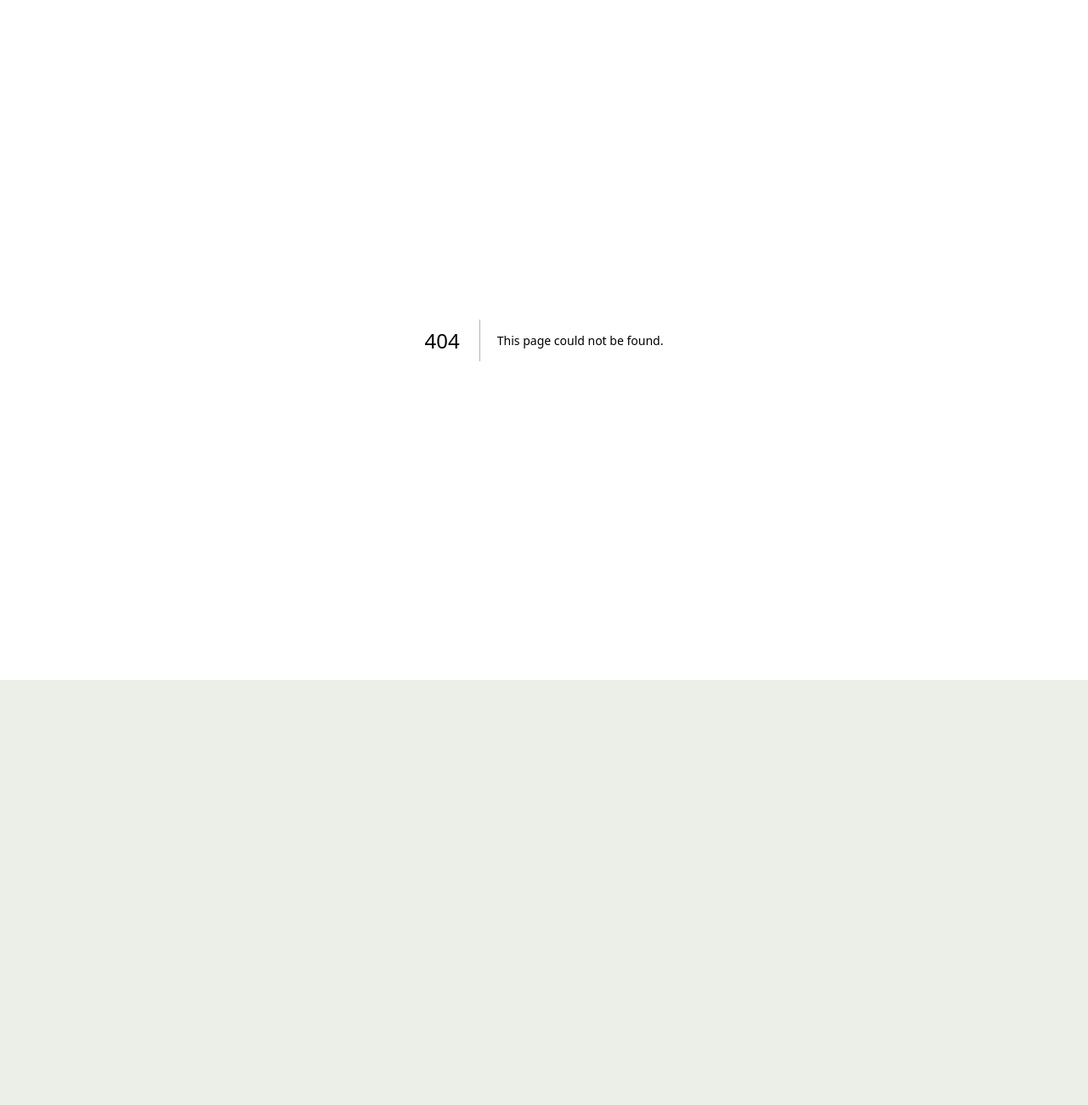
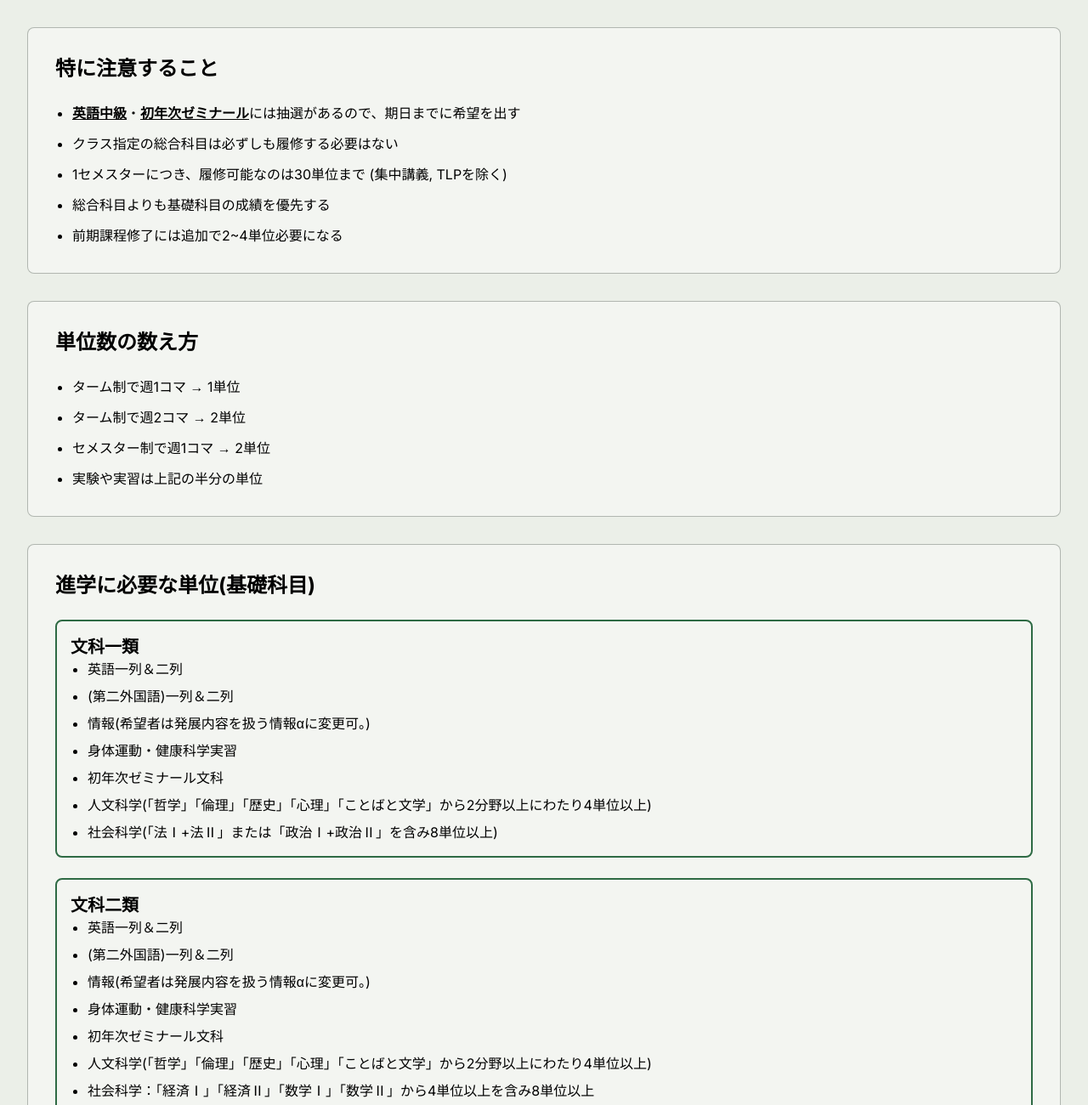
Before and after one commit to ut-code/syllabus-next, a Next.js app: page /notion in a window 1280 px wide. Before the commit this address had no page. Shown: the top 1300 px of the page at 85% size. Before the commit the page ends 800 px from the top, so only its background shows below. Built offline with nearby package versions, Linux system fonts and the light colour scheme.

Commit message:
履修上の注意デザイン変更

```diff
--- a/src/app/components/Header/index.tsx
+++ b/src/app/components/Header/index.tsx
@@ -41,6 +41,13 @@ export default function Header() {
           />
         </a>
       </div>
+      <div>
+        <a href="/notion">
+          <span className="flex space-x-3" >
+            履修上の注意
+          </span>
+        </a>
+      </div>
       <div className="flex space-x-4">
         <button>
           {theme === "light" ? (
--- /dev/null
+++ b/src/app/notion/page.tsx
@@ -0,0 +1,205 @@
+import Head from 'next/head';
+import React from "react";
+import { FaqItem, HowToUseItem } from '../how-to-use/HowToUseItem';
+
+const Notion:React.FC = () => {
+  return (
+    <div>
+
+      <HowToUseItem title="特に注意すること">
+      <ul className="list-disc pl-5 space-y-3">
+            <li>
+              <span className="text-red-600 font-bold underline">英語中級</span>・
+              <span className="text-red-600 font-bold underline">初年次ゼミナール</span>
+              には抽選があるので、期日までに希望を出す
+            </li>
+            <li>クラス指定の総合科目は必ずしも履修する必要はない</li>
+            <li>
+              1セメスターにつき、履修可能なのは
+              <span className="text-red-600">30</span>単位まで (集中講義, TLPを除く)
+            </li>
+            <li>総合科目よりも基礎科目の成績を優先する</li>
+            <li>前期課程修了には追加で2~4単位必要になる</li>
+          </ul>
+      </HowToUseItem>
+
+      <HowToUseItem title="単位数の数え方">
+      <ul className="list-disc pl-5 space-y-3">
+            <li>ターム制で週1コマ → 1単位</li>
+            <li>ターム制で週2コマ → 2単位</li>
+            <li>セメスター制で週1コマ → 2単位</li>
+            <li>実験や実習は上記の半分の単位</li>
+          </ul>
+      </HowToUseItem>
+      {/* <HowToUseItem title="進学に必要な単位">
+        <FaqItem question="文科一類">
+        <ul className="list-disc pl-5 space-y-2">
+              <li>英語一列＆二列</li>
+              <li>(第二外国語)一列＆二列</li>
+              <li>
+                情報(希望者は発展内容を扱う情報αに変更可。)
+              </li>
+              <li>身体運動・健康科学実習</li>
+              <li>初年次ゼミナール文科</li>
+              <li>
+                人文科学(「哲学」「倫理」「歴史」「心理」「ことばと文学」から2分野以上にわたり4単位以上)
+              </li>
+              <li>
+                社会科学(「法Ⅰ+法Ⅱ」または「政治Ⅰ+政治Ⅱ」を含み8単位以上)
+              </li>
+            </ul>
+        </FaqItem>
+      </HowToUseItem> */}
+      <HowToUseItem title="進学に必要な単位(基礎科目)">
+      <div className="grid gap-6 md:grid-cols-2">
+          <div className="border-2 border-primary p-4 rounded-lg col-span-2">
+            <h3 className="text-xl font-bold text-blue-600">文科一類</h3>
+            <ul className="list-disc pl-5 space-y-2">
+              <li>英語一列＆二列</li>
+              <li>(第二外国語)一列＆二列</li>
+              <li>
+                情報(希望者は発展内容を扱う情報αに変更可。)
+              </li>
+              <li>身体運動・健康科学実習</li>
+              <li>初年次ゼミナール文科</li>
+              <li>
+                人文科学(「哲学」「倫理」「歴史」「心理」「ことばと文学」から2分野以上にわたり4単位以上)
+              </li>
+              <li>
+                社会科学(「法Ⅰ+法Ⅱ」または「政治Ⅰ+政治Ⅱ」を含み8単位以上)
+              </li>
+            </ul>
+          </div>
+          <div className="border-2 border-primary p-4 rounded-lg col-span-2">
+            <h3 className="text-xl font-bold text-blue-600">文科二類</h3>
+            <ul className="list-disc pl-5 space-y-2">
+              <li>英語一列＆二列</li>
+              <li>(第二外国語)一列＆二列</li>
+              <li>
+                情報(希望者は発展内容を扱う情報αに変更可。)
+              </li>
+              <li>身体運動・健康科学実習</li>
+              <li>初年次ゼミナール文科</li>
+              <li>
+                人文科学(「哲学」「倫理」「歴史」「心理」「ことばと文学」から2分野以上にわたり4単位以上)
+              </li>
+              <li>
+                社会科学：「経済Ⅰ」「経済Ⅱ」「数学Ⅰ」「数学Ⅱ」から4単位以上を含み8単位以上
+              </li>
+            </ul>
+          </div>
+          <div className="border-2 border-primary p-4 rounded-lg col-span-2">
+            <h3 className="text-xl font-bold text-blue-600">文科三類</h3>
+            <ul className="list-disc pl-5 space-y-2">
+              <li>英語一列＆二列</li>
+              <li>(第二外国語)一列＆二列</li>
+              <li>
+                情報(希望者は発展内容を扱う情報αに変更可。)
+              </li>
+              <li>身体運動・健康科学実習</li>
+              <li>初年次ゼミナール文科</li>
+              <li>
+                人文科学(「哲学」「倫理」「歴史」「心理」「ことばと文学」から2分野以上にわたり4単位以上)
+              </li>
+              <li>
+              　社会科学：「法」「政治」「社会」「経済」「数学」から2分野以上にわたり4単位以上
+              </li>
+            </ul>
+          </div>
+          <div className="border-2 border-primary p-4 rounded-lg col-span-2">
+            <h3 className="text-xl font-bold text-blue-600">理科一類</h3>
+            <ul className="list-disc pl-5 space-y-2">
+              <li>英語一列＆二列</li>
+              <li>(第二外国語)一列＆二列</li>
+              <li>
+                情報(希望者は発展内容を扱う情報αに変更可。)
+              </li>
+              <li>身体運動・健康科学実習</li>
+              <li>
+                初年次ゼミナール理科
+              </li>
+              <li>
+              基礎実験(1A1ターム、1A2ターム、2S1タームのもの。2S2タームの基礎実験は任意。希望者は発展内容を扱う基礎実験αに変更可。)
+              </li>
+              <li>
+              数理科学(数理科学基礎、数理科学基礎演習、数学基礎理論演習、微分積分学（①、②、演習）、線型代数学（①、②、演習）)
+              </li>
+              <li>
+              力学A、電磁気学A(入試で物理を受けなかった人は力学B、電磁気学Bに変更可。)
+              </li>
+              <li>
+              熱力学(入試で物理を受けなかった人は化学熱力学に変更可。)
+              </li>
+              <li>
+              構造化学(希望者は発展内容を扱う構造化学αに変更可。)
+              </li>
+              <li>
+              生命科学、物性化学(2年生)
+              </li>
+            </ul>
+          </div>
+        </div>
+      </HowToUseItem>
+      <HowToUseItem title="進学に必要な単位(基礎科目以外)　※既習外国語が英語の場合">
+        <div className="grid gap-6 md:grid-cols-2">
+          <div className="border-2 border-primary p-4 rounded-lg">
+            <h3 className="text-xl font-bold text-blue-600">文科一類、文科二類</h3>
+            <ul className="list-disc pl-5 space-y-2">
+            <li>
+                総合A~C系列：2系列以上で<span className="text-red-600">6</span>単位
+              </li>
+              <li>
+                総合D~F系列：2系列以上で<span className="text-red-600">6</span>単位
+              </li>
+              <li>
+                総合L系列：「英語中級」「英語上級」から3単位以上、初修外国語の演習①と②、その他から2単位以上
+              </li>
+              <li>主題科目：2単位以上</li>
+              <li>展開科目：0単位以上(履修しなくても良い)</li>
+              <li>
+                さらに、前期課程修了に必要な単位：4単位
+              </li>
+            </ul>
+          </div>
+          <div className="border-2 border-primary p-4 rounded-lg">
+            <h3 className="text-xl font-bold text-blue-600">文科三類</h3>
+            <ul className="list-disc pl-5 space-y-2">
+              <li>
+                総合A~C、L系列：「英語中級」「英語上級」から3単位以上、初修外国語の演習①と②、その他から3系列以上にわたり10単位以上
+              </li>
+              <li>
+                総合D~F系列：<span className="text-red-600">8</span>単位以上
+              </li>
+              <li>主題科目：2単位以上</li>
+              <li>展開科目：0単位以上(履修しなくても良い)</li>
+              <li>
+                さらに、前期課程修了に必要な単位：4単位
+              </li>
+            </ul>
+          </div>
+          <div className="border-2 border-primary p-4 rounded-lg col-span-2">
+            <h3 className="text-xl font-bold text-blue-600">理科一類、理科二類、理科三類</h3>
+            <ul className="list-disc pl-5 space-y-2">
+              <li>
+                総合A~D系列：2系列以上にわたり6単位以上
+              </li>
+              <li>
+                総合E~F系列：2系列以上にわたり6単位以上
+              </li>
+              <li>
+                総合L系列：「英語中級」「英語上級」から3単位以上(既修外国語が英語の場合)
+              </li>
+              <li>主題科目：2単位以上</li>
+              <li>展開科目：0単位以上(履修しなくても良い)</li>
+              <li>
+                さらに、前期課程修了に必要な単位：理科一類は3単位、理科二類と理科三類は2単位
+              </li>
+            </ul>
+          </div>
+        </div>
+      </HowToUseItem>
+    </div>
+  );
+};
+
+export default Notion;
```
Also changed, not shown: 1 other file (tests, documents, lock files or other folders).
